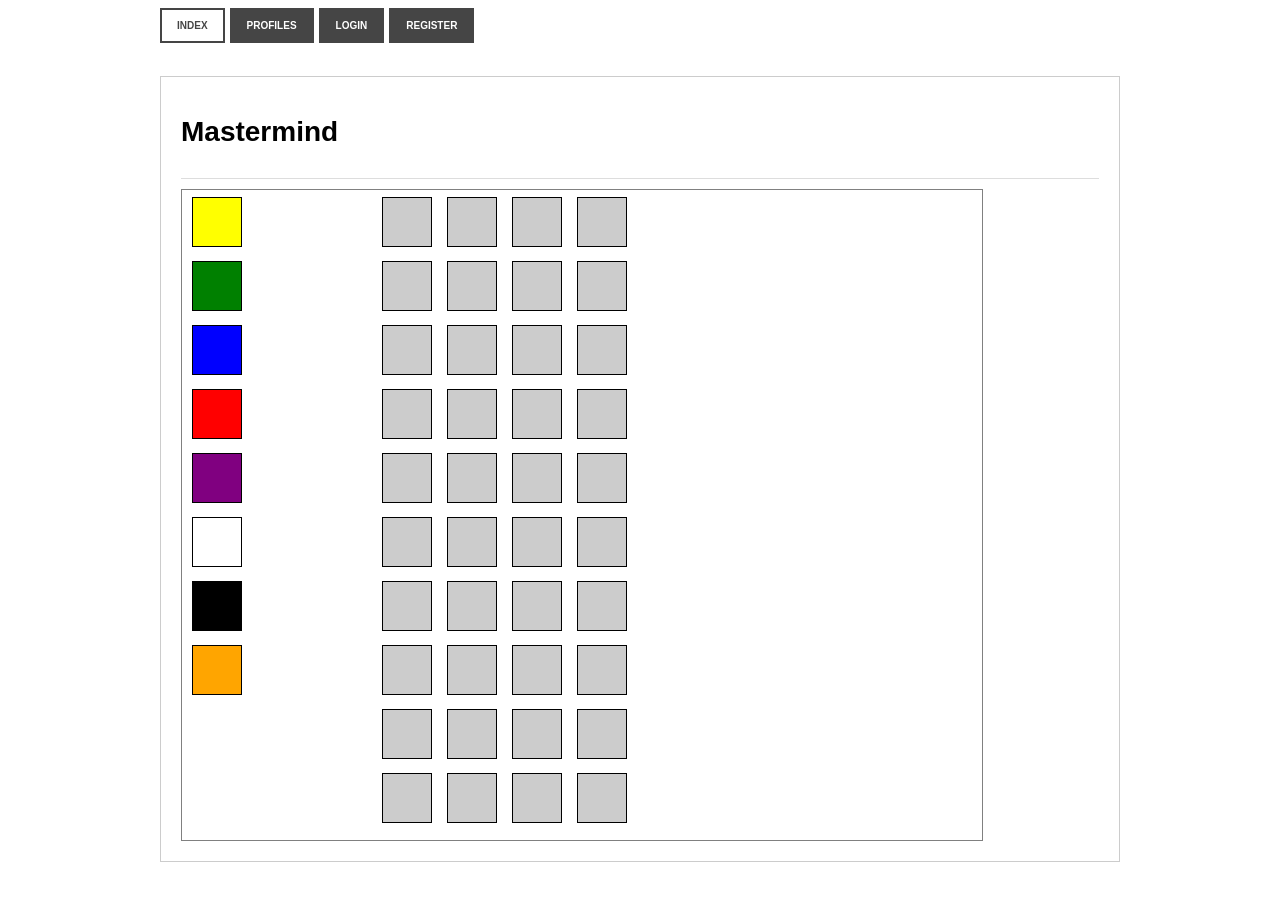
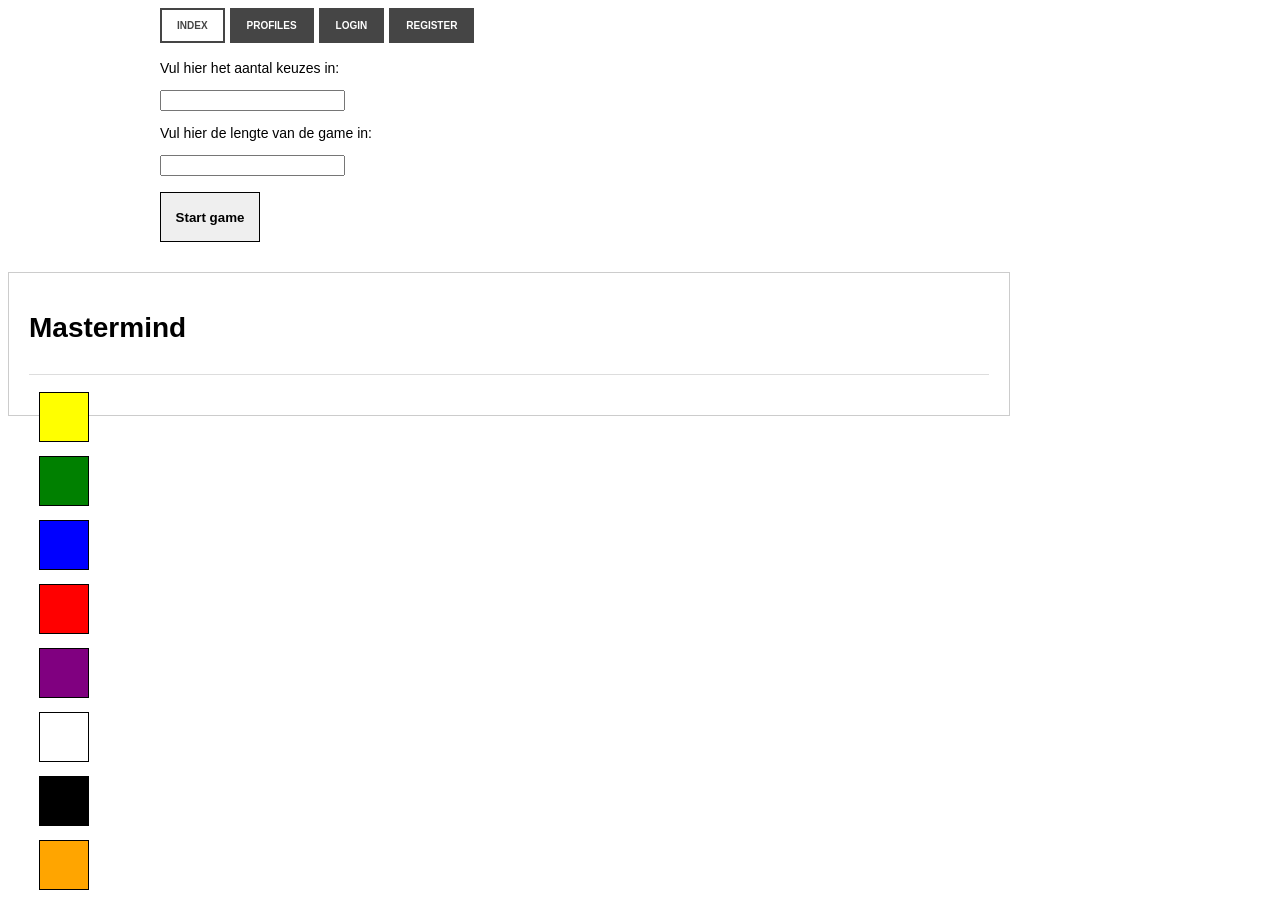
Before and after one commit to MarkGL/mastermind, a PHP site: page / in a window 1280 px wide. Before the commit the page ends 862 px from the top, so only its background shows below. Run offline with PHP 8.4, Linux system fonts and the light colour scheme; some libraries are stand-ins or nearby versions.

Commit message:
Start Game Button & nog wat
UserChoices&GameLength is aan te passen voordat de game ingeladen word
en er zit een "Start Game" button in.

```diff
--- a/application/controller/IndexController.php
+++ b/application/controller/IndexController.php
@@ -16,6 +16,10 @@
      */
     public function index()
     {
+        $this->View->render('index/index2');
+    }
+    public function option()
+    {
         $this->View->render('index/index');
     }
 }
--- a/application/view/index/index.php
+++ b/application/view/index/index.php
@@ -1,29 +1,3 @@
-<head>
-    <link rel="stylesheet" href="<?php echo Config::get('URL'); ?>css/mastermind.css" />
-</head>
-
-<div class="container">
-    <h1>Mastermind</h1>
-    <div class="box">
-
-        <!-- echo out the system feedback (error and success messages) -->
-        <?php $this->renderFeedbackMessages(); ?>
-
-            <div class="game">
-                <div class="input-buttons">
-                    <button class="button" id="yellow" onclick="getUserInput('yellow')"></button>
-                    <button class="button" id="green" onclick="getUserInput('green')"></button>
-                    <button class="button" id="blue" onclick="getUserInput('blue')"></button>
-                    <button class="button" id="red" onclick="getUserInput('red')"></button>
-                    <button class="button" id="purple" onclick="getUserInput('purple')"></button>
-                    <button class="button" id="white" onclick="getUserInput('white')"></button>
-                    <button class="button" id="black" onclick="getUserInput('black')"></button>
-                    <button class="button" id="orange" onclick="getUserInput('orange')"></button>
-                    <div id="grid">
-
-                    </div>
-                </div>
-            </div>
-        <script src="<?php echo Config::get('URL');?>js/mastermind.js"></script>
-    </div>
-</div>
+	  <script src="<?php echo Config::get('URL');?>js/mastermind.js"></script>
+</body>
+</html>
--- /dev/null
+++ b/application/view/index/index2.php
@@ -0,0 +1,36 @@
+        <p>Vul hier het aantal keuzes in:</p>
+        <input type="text" id="userChoice"><br>
+
+        <p>Vul hier de lengte van de game in:</p>
+        <input type="text" id="gameLengt"><br><br>
+        <button style="width:100px; margin:auto;" onclick="userVariableHide()"><b>Start game</b></button>
+</div>
+
+<head>
+    <link rel="stylesheet" href="<?php echo Config::get('URL'); ?>css/mastermind.css" />
+</head>
+
+<div class="container">
+    <h1>Mastermind</h1>
+    <div class="box">
+
+        <!-- echo out the system feedback (error and success messages) -->
+        <?php $this->renderFeedbackMessages(); ?>
+
+                <div class="input-buttons">
+                    <button class="button" id="yellow" onclick="getUserInput('yellow')"></button>
+                    <button class="button" id="green" onclick="getUserInput('green')"></button>
+                    <button class="button" id="blue" onclick="getUserInput('blue')"></button>
+                    <button class="button" id="red" onclick="getUserInput('red')"></button>
+                    <button class="button" id="purple" onclick="getUserInput('purple')"></button>
+                    <button class="button" id="white" onclick="getUserInput('white')"></button>
+                    <button class="button" id="black" onclick="getUserInput('black')"></button>
+                    <button class="button" id="orange" onclick="getUserInput('orange')"></button>
+                    <div id="grid">
+
+                    </div>
+                </div>
+            </div>
+        <script src="<?php echo Config::get('URL');?>js/mastermind.js"></script>
+    </div>
+</div>
--- a/public/css/mastermind.css
+++ b/public/css/mastermind.css
@@ -1,6 +1,6 @@
 .game{
 	width: 800px;
-	border: 1px solid gray;
+	border: 1px solid #ccc;
 }
 
 .button{
--- a/public/index.php
+++ b/public/index.php
@@ -15,3 +15,4 @@
 
 // start our application
 new Application();
+?>
--- a/public/js/mastermind.js
+++ b/public/js/mastermind.js
@@ -2,52 +2,37 @@
 var colorCode = [];
 var userInput = [];
 var tempColorCode = [];
-var userChoices = 4;
-var gameLength = 10;
 var rowCounter = 1;
-
-//Create Grid
-
-function gridCreate(){
-	for(var i = 1; i <= gameLength; i++) {
-		var div = document.createElement('div');
-		div.id = "row" + i;
-		document.getElementById('grid').appendChild(div);
-
-
-		for(var j = 1; j <= userChoices; j++) {
-			var button = document.createElement("button");
-			button.id = 'row' + i + 'button' + j;
-			document.getElementById("row" + i).appendChild(button);
-		}
-	}
-}
-
-gridCreate();
-
-//Random Color Generator
-
-function randomColor(){
-	for (var i = 0; i <= userChoices -1; i++){
-		var number = Math.floor(Math.random()* 8);
-		colorCode.push(allcolors[number]);
-	}
-	console.log(colorCode);
-}
+var gameLength = 0;
+var userChoices = 0;
 
 //UserInput
 
 function getUserInput(color){
-	if(rowCounter === gameLength + 1){
+	/*if(rowCounter === gameLength + 1){
 		alert('Game Over!');
 		location.reload();
-	}
+	}*/
  	userInput.push(color);
  	console.log(color);
  	document.getElementById('row' + rowCounter + 'button' +userInput.length).style.backgroundColor = color;
  	if(userInput.length === colorCode.length){
  		comPare();
  	}
+}
+
+function userVariableHide(){
+	var x = document.getElementById('newpost');
+    if (x.style.display === 'none') {
+        x.style.display = 'block';
+    } else {
+        x.style.display = 'none';
+    }
+	userChoices = document.getElementById("userChoice").value;
+	gameLength = document.getElementById("gameLengt").value;
+	console.log(userChoices);
+	console.log(gameLength);
+	game();
 }
 
 //Push ColorCode to TempColorCode
@@ -102,6 +87,36 @@
 	}
 }
 
+//Create Grid
+function game(){
+
+function gridCreate(){
+	for(var i = 1; i <= gameLength; i++) {
+		var div = document.createElement('div');
+		div.id = "row" + i;
+		document.getElementById('grid').appendChild(div);
+
+
+		for(var j = 1; j <= userChoices; j++) {
+			var button = document.createElement("button");
+			button.id = 'row' + i + 'button' + j;
+			document.getElementById("row" + i).appendChild(button);
+		}
+	}
+}
+
+gridCreate();
+
+//Random Color Generator
+
+function randomColor(){
+	for (var i = 0; i <= userChoices -1; i++){
+		var number = Math.floor(Math.random()* 8);
+		colorCode.push(allcolors[number]);
+	}
+	console.log(colorCode);
+}
+
 	function win(){
 		console.log("Goed gespeeld!");
 		alert('Goed gespeeld!');
@@ -110,3 +125,4 @@
 (function () {
     randomColor();
 }) ();
+}
```
Also changed, not shown: application/view/_templates/header.php (+1 -0 lines). Lines whose indentation alone changed are shown as unchanged.
